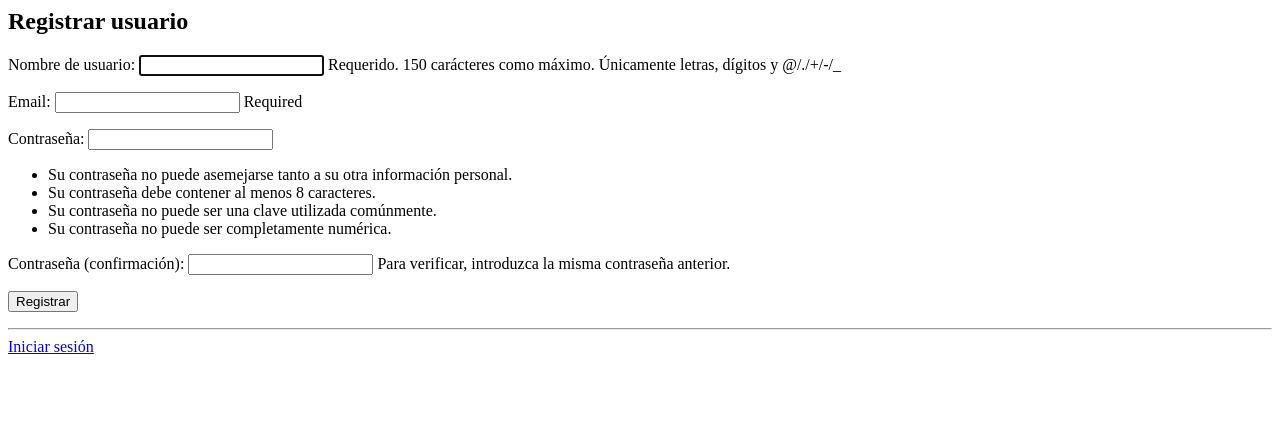
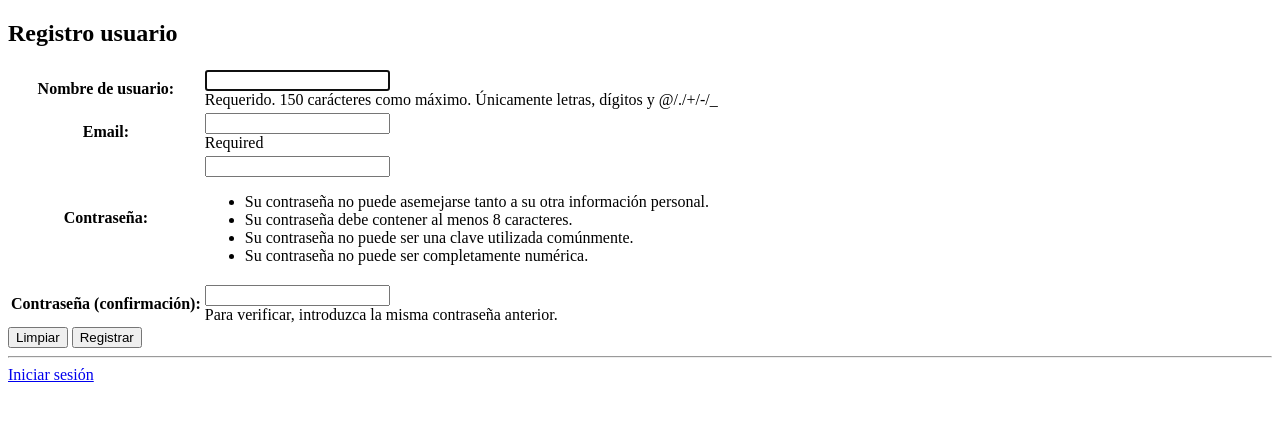
Before and after one commit to JesicaHeit/IngenieriaWeb, a Django app: page /register/ in a window 1280 px wide. Shown: the top 421 px of the page. Run offline with Django 3.2, Linux system fonts and the light colour scheme.

Commit message:
Update register.html

```diff
--- a/Proyecto1/users/templates/users/register.html
+++ b/Proyecto1/users/templates/users/register.html
@@ -1,11 +1,22 @@
-<h2>Registrar usuario</h2>
+<!DOCTYPE html>
+<html lang="en">
+<head>
+    <meta charset="UTF-8">
+    <title>Registro de Usuario</title>
+</head>
+<body>
+    <h2>Registro usuario</h2>
+    <form action ="" method="POST">
+        {% csrf_token %}
+        <table>
+            {{ form.as_table }}
+        </table>
 
-<form method="POST">
-    {{ form.as_p }}
-    {% csrf_token %}
-    <button type="submit">Registrar</button>
-</form>
-
+        <input type="reset" value="Limpiar">
+        <input type="submit" value="Registrar">
+    </form>
+</body>
+</html>
 <hr />
 
 <a href="/accounts/login">Iniciar sesión</a>
```
